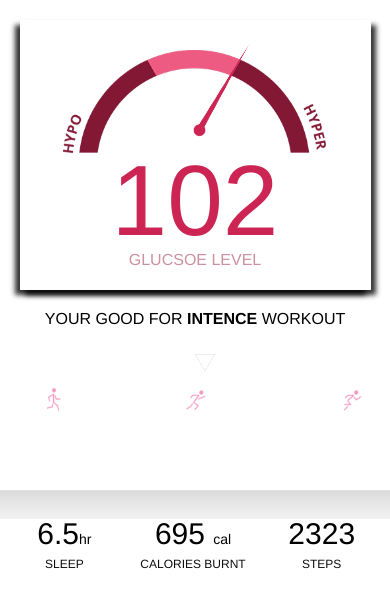
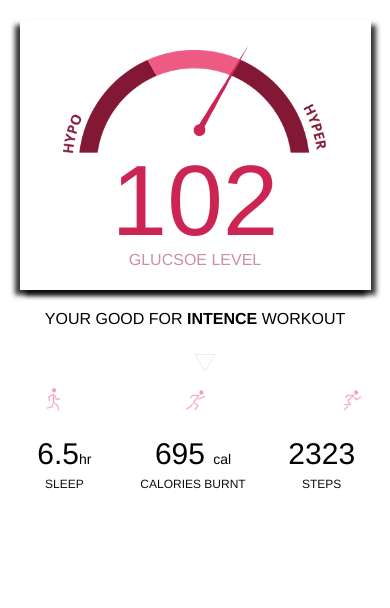
Before and after one commit to linnovate/thingpress, a website: page thingpress_ionic/www/index.html in a window 390 px wide. Drawn offline with Linux system fonts and the light colour scheme; some packages are replaced by stand-ins of ours; files that its build step writes are made by us from their sources.

Commit message:
update css

```diff
--- a/thingpress_ionic/www/css/style.css
+++ b/thingpress_ionic/www/css/style.css
@@ -77,7 +77,7 @@ h4 {
 
 #data {
   background:url(../img/assets/seperator.png) no-repeat top center;
-  padding-top:80px;
+  apadding-top:80px;
   background-size:100%;
 }
 
```
